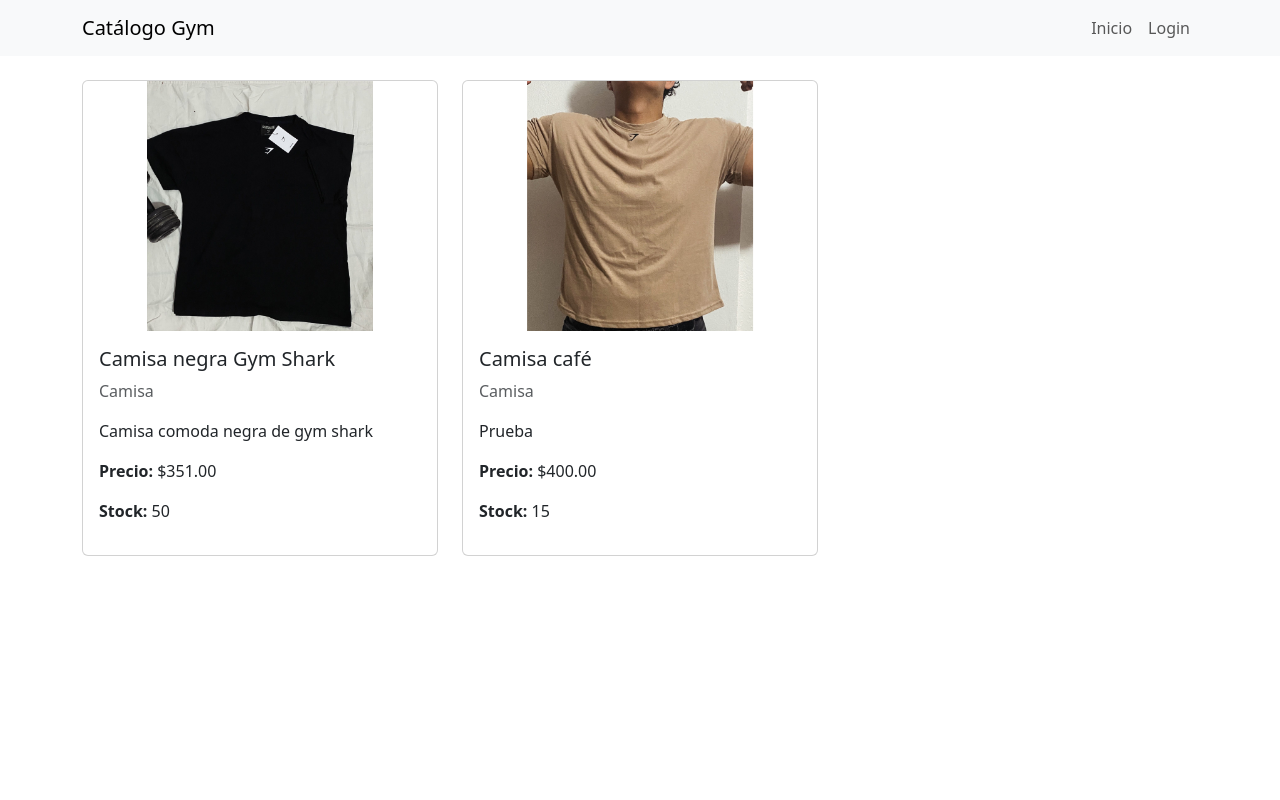
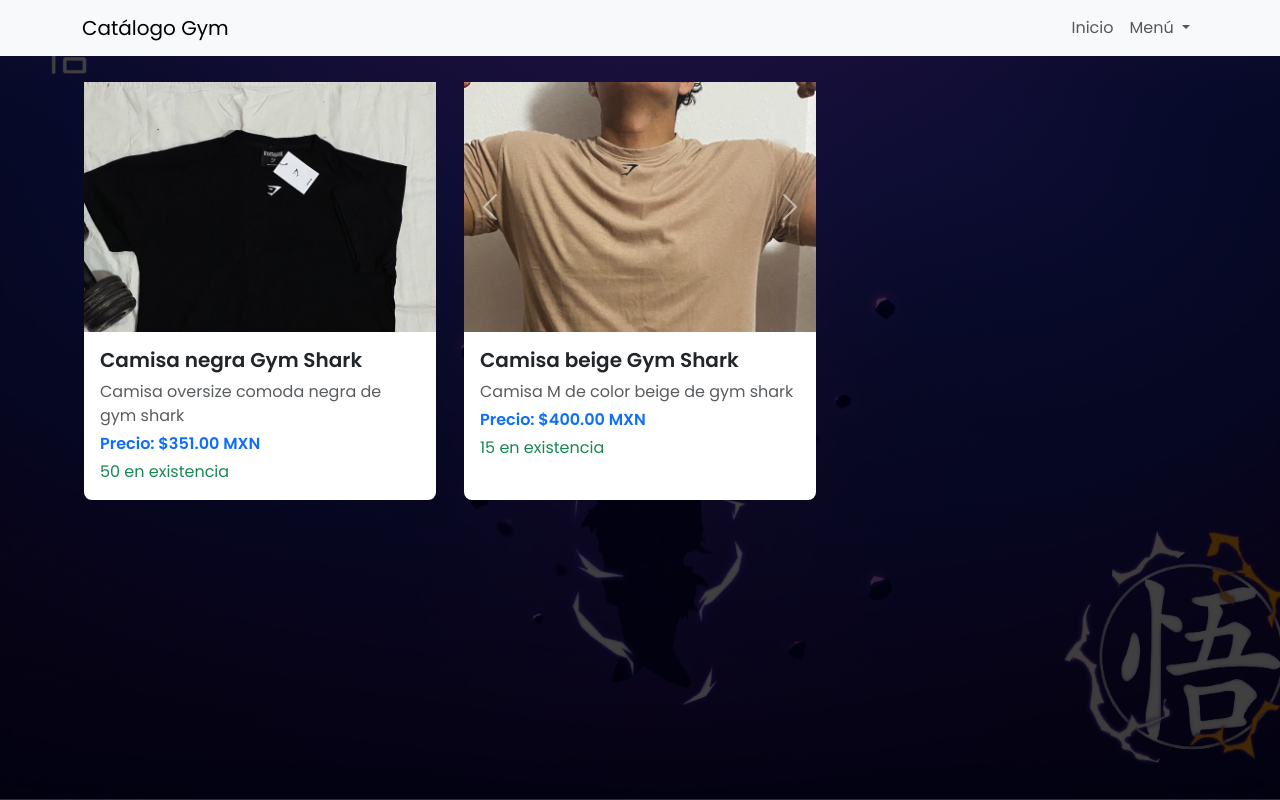
Before and after one commit to Yukhio/catalogo_gym, a Flask app: page / in a window 1280 px wide. Run offline with Flask 3, Linux system fonts and the light colour scheme.

Commit message:
Cambios visuales

```diff
--- a/app.py
+++ b/app.py
@@ -20,13 +20,13 @@ def cargar_catalogo():
     if not os.path.exists(CATALOGO_PATH):
         return []
     try:
-        with open(CATALOGO_PATH, 'r') as f:
+        with open(CATALOGO_PATH, 'r', encoding='utf-8') as f:
             return json.load(f)
     except json.JSONDecodeError:
         return []
 
 def guardar_catalogo(data):
-    with open(CATALOGO_PATH, 'w') as f:
+    with open(CATALOGO_PATH, 'w', encoding='utf-8') as f:
         json.dump(data, f, indent=2)
 
 @app.route('/')
--- a/data/catalogo.json
+++ b/data/catalogo.json
@@ -2,7 +2,7 @@
   {
     "id": "f722b8fe2d6f44c5ae8b9615d8398d87",
     "nombre": "Camisa negra Gym Shark",
-    "descripcion": "Camisa comoda negra de gym shark",
+    "descripcion": "Camisa oversize comoda negra de gym shark",
     "categoria": "Camisa",
     "precio": 351.0,
     "stock": 50,
@@ -14,8 +14,8 @@
   },
   {
     "id": "37038fea99674e4d855337e16b3e9d8f",
-    "nombre": "Camisa café",
-    "descripcion": "Prueba",
+    "nombre": "Camisa beige Gym Shark",
+    "descripcion": "Camisa M de color beige de gym shark",
     "categoria": "Camisa",
     "precio": 400.0,
     "stock": 15,
--- a/templates/base.html
+++ b/templates/base.html
@@ -1,39 +1,102 @@
 <!DOCTYPE html>
 <html lang="es">
+
 <head>
     <meta charset="UTF-8">
     <meta name="viewport" content="width=device-width, initial-scale=1.0">
     <title>Catálogo Gym</title>
     <link href="https://cdn.jsdelivr.net/npm/bootstrap@5.3.0/dist/css/bootstrap.min.css" rel="stylesheet">
     <script src="https://cdn.jsdelivr.net/npm/bootstrap@5.3.0/dist/js/bootstrap.bundle.min.js"></script>
+    <link href="https://fonts.googleapis.com/css2?family=Poppins:wght@300;400;600&display=swap" rel="stylesheet">
 
+    <style>
+        .card {
+            position: relative;
+            border: 2px solid transparent;
+            background-clip: padding-box;
+            border-radius: 10px;
+        }
+
+        .card::before {
+            content: "";
+            position: absolute;
+            top: -2px;
+            bottom: -2px;
+            left: -2px;
+            right: -2px;
+            background: linear-gradient(45deg,
+                    red, orange, yellow, green, cyan, blue, violet, red);
+            z-index: -1;
+            border-radius: 12px;
+            background-size: 400% 400%;
+            animation: rainbowBorder 6s linear infinite;
+        }
+
+        @keyframes rainbowBorder {
+            0% {
+                background-position: 0% 50%;
+            }
+
+            50% {
+                background-position: 100% 50%;
+            }
+
+            100% {
+                background-position: 0% 50%;
+            }
+        }
+
+        .card:hover::before {
+            opacity: 1;
+        }
+
+        .card::before {
+            opacity: 0;
+            transition: opacity 0.3s ease-in-out;
+        }
+
+        body {
+            font-family: 'Poppins', sans-serif;
+            background: linear-gradient(rgba(0, 0, 0, 0.75), rgba(0, 0, 0, 0.75)),
+                url('/static/bg.png') no-repeat center center fixed;
+            background-size: cover;
+        }
+    </style>
 </head>
-<body>
+
+<body
+    style="background: linear-gradient(rgba(0,0,0,0.75), rgba(0,0,0,0.75)), url('/static/bg.png') no-repeat center center fixed; background-size: cover;">
     <nav class="navbar navbar-expand-lg navbar-light bg-light">
         <div class="container">
             <a class="navbar-brand" href="{{ url_for('vista_cliente') }}">Catálogo Gym</a>
-            <div class="collapse navbar-collapse">
+            <button class="navbar-toggler" type="button" data-bs-toggle="collapse" data-bs-target="#navbarContent"
+                aria-controls="navbarContent" aria-expanded="false" aria-label="Toggle navigation">
+                <span class="navbar-toggler-icon"></span>
+            </button>
+            <div class="collapse navbar-collapse" id="navbarContent">
                 <ul class="navbar-nav ms-auto">
                     <li class="nav-item">
                         <a class="nav-link" href="{{ url_for('vista_cliente') }}">Inicio</a>
                     </li>
-                    {% if session.get('vendedor') %}
-                    <li class="nav-item">
-                        <a class="nav-link" href="{{ url_for('vista_vendedor') }}">Vendedor</a>
+                    <li class="nav-item dropdown">
+                        <a class="nav-link dropdown-toggle" href="#" id="userMenu" role="button"
+                            data-bs-toggle="dropdown" aria-expanded="false">
+                            Menú
+                        </a>
+                        <ul class="dropdown-menu dropdown-menu-end" aria-labelledby="userMenu">
+                            {% if session.get('vendedor') %}
+                            <li><a class="dropdown-item" href="{{ url_for('vista_vendedor') }}">Administrar productos</a></li>
+                            <li><a class="dropdown-item" href="{{ url_for('logout') }}">Cerrar sesión</a></li>
+                            {% else %}
+                            <li><a class="dropdown-item" href="{{ url_for('login') }}">Iniciar sesión</a></li>
+                            {% endif %}
+                        </ul>
                     </li>
-                    <li class="nav-item">
-                        <a class="nav-link" href="{{ url_for('logout') }}">Cerrar sesión</a>
-                    </li>
-                    {% else %}
-                    <li class="nav-item">
-                        <a class="nav-link" href="{{ url_for('login') }}">Login</a>
-                    </li>
-                    {% endif %}
                 </ul>
+
             </div>
         </div>
     </nav>
-
     <div class="container py-4">
         {% block content %}{% endblock %}
     </div>
--- a/templates/cliente.html
+++ b/templates/cliente.html
@@ -2,15 +2,14 @@
 {% block content %}
 <div class="row">
     {% for producto in productos %}
-    <div class="col-md-4 mb-4">
+    <div class="col-sm-6 col-md-4 mb-4">
         <div class="card h-100">
             {% if producto.imagenes %}
             <div id="carousel{{ loop.index }}" class="carousel slide" data-bs-ride="carousel">
                 <div class="carousel-inner" style="height: 250px; object-fit: contain;">
                     {% for img in producto.imagenes %}
                     <div class="carousel-item {% if loop.first %}active{% endif %}">
-                        <img src="/uploads/{{ img }}" class="card-img-top"
-                style="height: 250px; object-fit: contain;"
+                        <img src="/uploads/{{ img }}" class="d-block w-100 img-fluid" style="height: auto; object-fit: contain;"
                             alt="{{ producto.nombre }}">
                     </div>
                     {% endfor %}
@@ -28,11 +27,14 @@
             </div>
             {% endif %}
             <div class="card-body">
-                <h5 class="card-title">{{ producto.nombre }}</h5>
-                <p class="text-muted">{{ producto.categoria }}</p>
-                <p class="card-text">{{ producto.descripcion }}</p>
-                <p><strong>Precio:</strong> ${{ '%.2f'|format(producto.precio) }}</p>
-                <p><strong>Stock:</strong> {{ producto.stock }}</p>
+                <h5 class="fw-bold">{{ producto.nombre }}</h5>
+                <p class="text-muted mb-1">{{ producto.descripcion }}</p>
+                <p class="text-primary mb-1 fw-semibold">Precio: ${{ '%.2f'|format(producto.precio) }} MXN</p>
+                {% if producto.stock > 0 %}
+                <p class="text-success mb-0">{{ producto.stock }} en existencia</p>
+                {% else %}
+                <p class="text-danger mb-0">Sin stock</p>
+                {% endif %}
             </div>
         </div>
     </div>
--- a/templates/login.html
+++ b/templates/login.html
@@ -11,7 +11,7 @@
     <div class="container py-5">
         <h2 class="mb-4 text-center">Ingreso Vendedor</h2>
         <div class="row justify-content-center">
-            <div class="col-md-4">
+            <div class="col-sm-6 col-md-4 mb-4">
                 <form method="post">
                     {% if error %}
                     <div class="alert alert-danger">{{ error }}</div>
```
Also changed, not shown: templates/vendedor.html (+9 -5 lines), static/bg.png (added).
